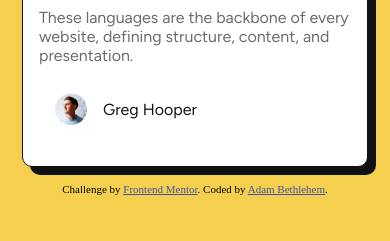
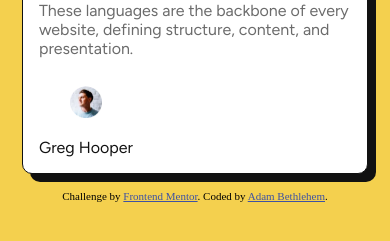
Before and after one commit to adambeth/blog-preview-card, a plain HTML site: page index.html in a window 390 px wide. Shown: the part 511-752 px from the top of the page. Drawn offline with Linux system fonts and the light colour scheme.

Commit message:
First Commit

```diff
--- a/styles.css
+++ b/styles.css
@@ -31,7 +31,6 @@ body {
   box-shadow: 8px 8px var(--gray-950);
   width: 80%; /* Change to percentage */
   max-width: 24rem; /* Optional: Set a max-width */
-  height: 32.6rem;
   padding: var(--spacing-200, 24px);
   /* margin: 0 auto; */
 }
@@ -96,7 +95,23 @@ footer {
   align-items: center;
   padding-left: 0;
   gap: 0;
+  flex-wrap: wrap;
+  max-width: 100%;
 }
 .attribution a {
   color: hsl(228, 45%, 44%);
 }
+
+@media (max-width: 600px) {
+  .author-card {
+    flex-direction: column; /* Stack items vertically on narrow screens */
+    align-items: flex-start;
+  }
+
+  .author-card img.avatar {
+    margin-bottom: var(--spacing-50, 4px); /* Add space below the avatar */
+  }
+  .author-card span {
+    white-space: normal; /* Allow text to wrap */
+  }
+}
```
